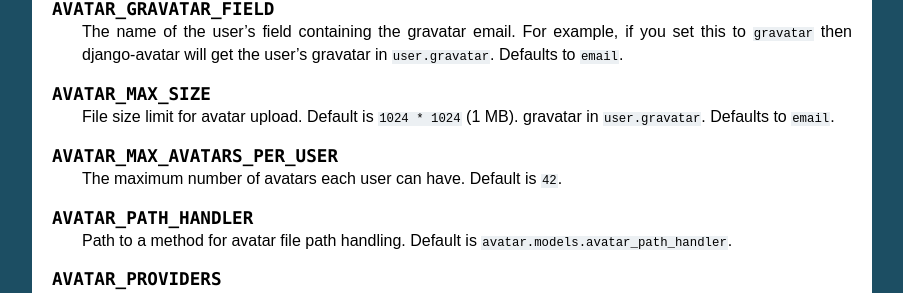
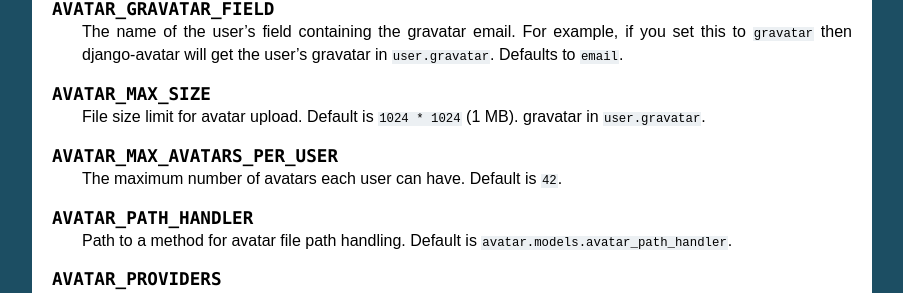
Before and after one commit to jazzband/django-avatar, a Sphinx documentation site: the page built from docs/index.txt, in a window 1280 px wide and 900 px high, scrolled down 2337 px. Shown: the part 152-445 px from the top of the window, without its empty margins (198-1101 px from the left). Built offline with Sphinx 7.4.7, drawn with Linux system fonts in a browser that asks for light colours.

Commit message:
get rid of unnecessary text

```diff
--- a/docs/index.txt
+++ b/docs/index.txt
@@ -156,7 +156,7 @@
 .. py:data:: AVATAR_MAX_SIZE
 
     File size limit for avatar upload. Default is ``1024 * 1024`` (1 MB).
-    gravatar in ``user.gravatar``. Defaults to ``email``.
+    gravatar in ``user.gravatar``.
 
 .. py:data:: AVATAR_MAX_AVATARS_PER_USER
 
```
